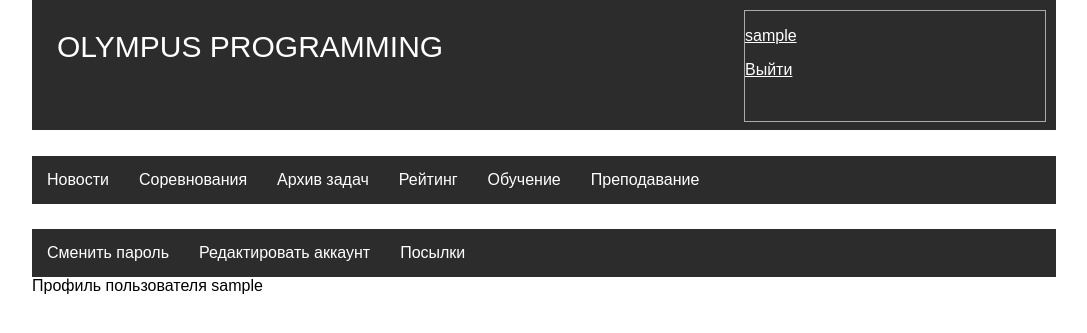
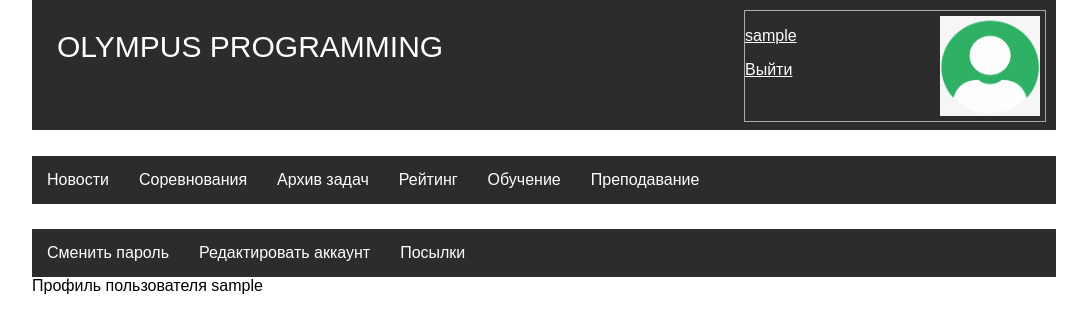
Before and after one commit to TolimanStaR/Course-Work, a Django app: page /account/profile/ in a window 1280 px wide. Shown: the top 333 px of the page, without its empty margins (96-1183 px from the left). Run offline with Django 3.2, Linux system fonts and the light colour scheme; the visitor is signed in with stand-in values (Sample User, id 1).

Commit message:
user image in profile div

```diff
--- a/main/static/css/base.css
+++ b/main/static/css/base.css
@@ -88,3 +88,13 @@ div.content .paragraph {
 ::selection {
     background-color: aquamarine;
 }
+
+.image {
+    width: 100px;
+    height: 100px;
+    margin-top: 5px;
+    margin-bottom: 5px;
+    margin-left: 195px;
+    float: right;
+    position: absolute;
+}
--- a/main/templates/index.html
+++ b/main/templates/index.html
@@ -13,6 +13,13 @@
     </div>
     <div class="account">
         {% if request.user.is_authenticated %}
+            <img class="image" src="
+                    {% if request.user.user_profile.profile_image %}
+                            {{ request.user.user_profile.profile_image.url }}
+                    {% else %}
+                            {% static 'images/default_avatar.png' %}
+                    {% endif %}"
+                 alt="Аватар">
             <p><a href="{% url "profile" %}">{{ request.user.username }}</a></p>
             <p><a href="{% url "logout" %}">Выйти</a></p>
         {% else %}
```
